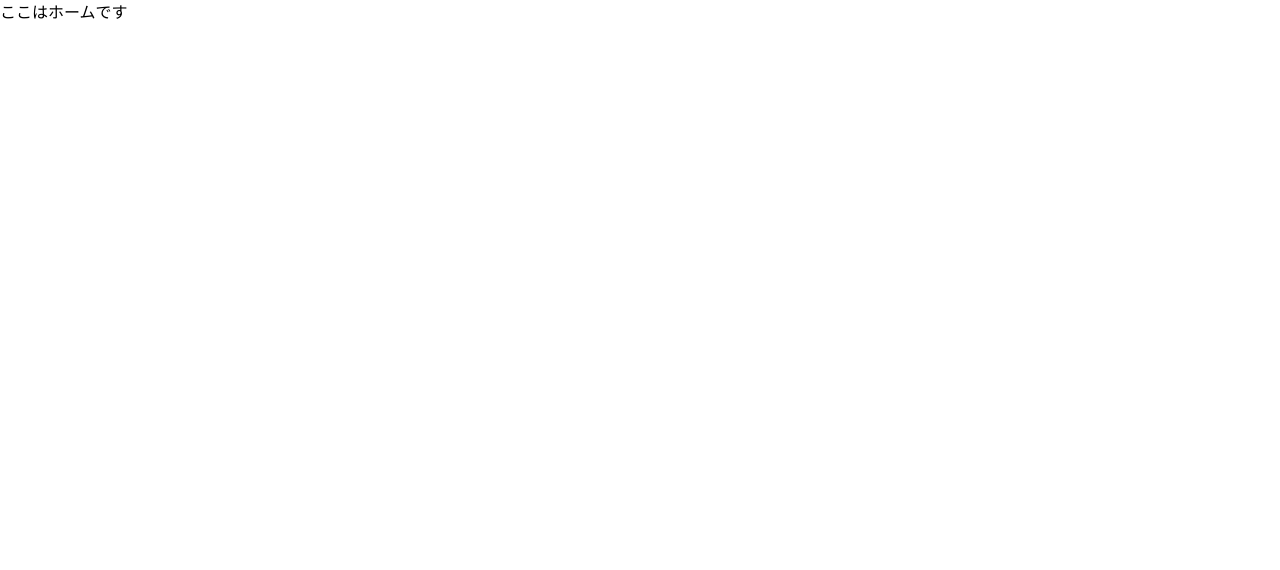
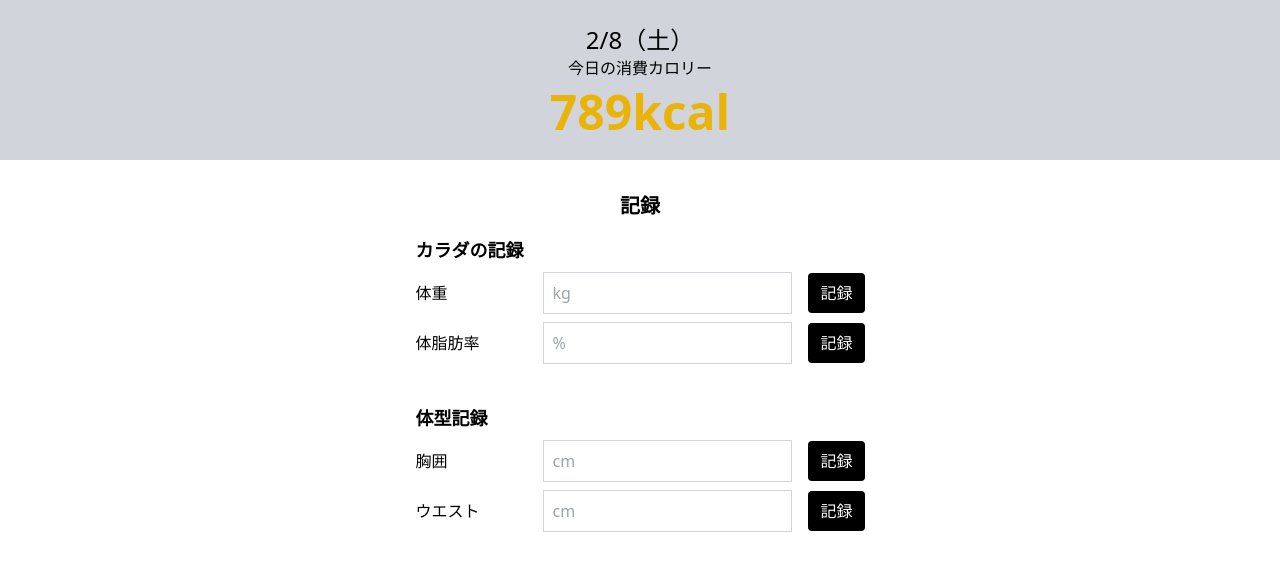
Before and after one commit to atmaxstar/tj-teamb, a React (Vite) app: page / in a window 1280 px wide. Shown: the top 570 px of the page. Built offline with nearby package versions, Linux system fonts and the light colour scheme.

Commit message:
add：カラダの記録・体型記録

```diff
--- a/src/Home.tsx
+++ b/src/Home.tsx
@@ -2,8 +2,85 @@ import React from 'react'
 
 const Home = () => {
   return (
-    <div>
-      ここはホームです
+    <div className="bg-white min-h-screen">
+      <div className="bg-gray-300 py-6 text-center">
+        <p className='text-2xl'>2/8（土）</p>
+        <p>今日の消費カロリー</p>
+        <h1 className="text-5xl text-yellow-500 font-bold mt-2">789kcal</h1>
+      </div>
+      <div className="bg-white p-4 mt-4 flex flex-col items-center">
+        <h3 className="text-xl font-bold text-center mb-4">記録</h3>
+        <div className="mb-8">
+          <h4 className="text-lg font-semibold mb-2">カラダの記録</h4>
+          <div className="flex items-center mb-2 space-x-4">
+            <label className="w-28" htmlFor="weight">
+              体重
+            </label>
+            <input
+              id="weight"
+              type="text"
+              placeholder="kg"
+              className="border border-gray-300 p-2 mr-2 flex-1"
+            />
+            <button
+              className="bg-black text-white px-3 py-2 rounded"
+            >
+              記録
+            </button>
+            </div>
+            <div className="flex items-center mb-2 space-x-4">
+            <label className="w-28" htmlFor="bodyFat">
+              体脂肪率
+            </label>
+            <input
+              id="bodyFat"
+              type="text"
+              placeholder="%"
+              className="border border-gray-300 p-2 mr-2 flex-1"
+            />
+            <button
+              className="bg-black text-white px-3 py-2 rounded"
+            >
+              記録
+            </button>
+            </div>
+        </div>
+        <div className="mb-8">
+          <h4 className="text-lg font-semibold mb-2">体型記録</h4>
+          <div className="flex items-center mb-2 space-x-4">
+            <label className="w-28" htmlFor="chest">
+              胸囲
+            </label>
+            <input
+              id="chest"
+              type="text"
+              placeholder="cm"
+              className="border border-gray-300 p-2 mr-2 flex-1"
+            />
+            <button
+              className="bg-black text-white px-3 py-2 rounded"
+            >
+              記録
+            </button>
+            </div>
+            <div className="flex items-center mb-2 space-x-4">
+            <label className="w-28" htmlFor="waist">
+              ウエスト
+            </label>
+            <input
+              id="waist"
+              type="text"
+              placeholder="cm"
+              className="border border-gray-300 p-2 mr-2 flex-1"
+            />
+            <button
+              className="bg-black text-white px-3 py-2 rounded"
+            >
+              記録
+            </button>
+            </div>
+        </div>
+      </div>
     </div>
   )
 }
```
